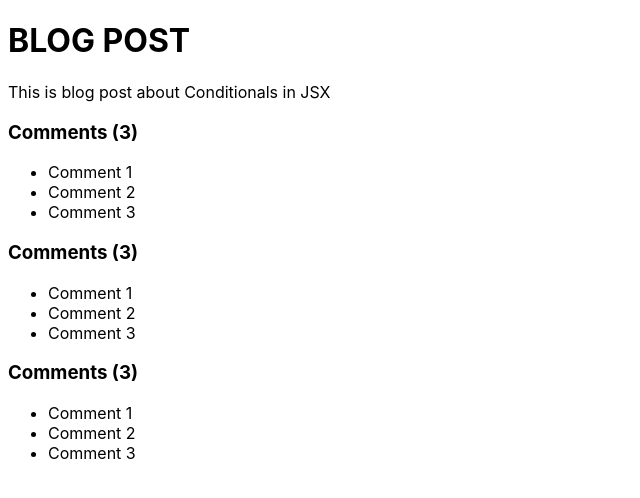
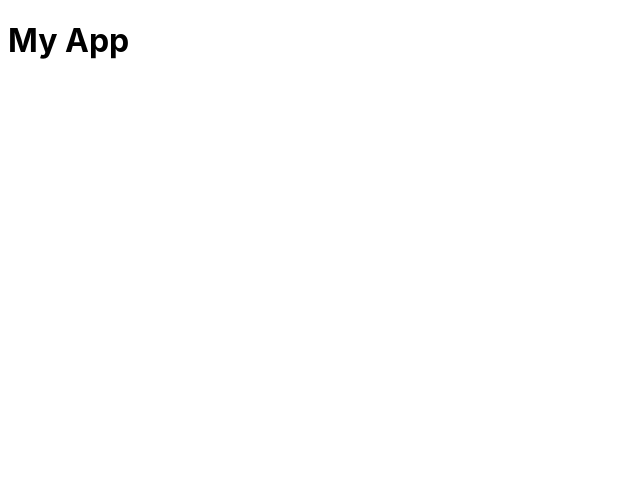
Before and after one commit to dpopkov/fe-projects, a React (Vite) app in the folder react-f-t-b/feedback-app/: page / in a window 1280 px wide. Shown: the top 498 px of the page, without its empty margins (0-640 px from the left). Built offline with nearby package versions, Linux system fonts and the light colour scheme.

Commit message:
react-f-t-b: feedback-app: clear App.jsx

```diff
--- a/react-f-t-b/feedback-app/src/App.jsx
+++ b/react-f-t-b/feedback-app/src/App.jsx
@@ -1,58 +1,9 @@
 // import './App.css'
 
 function App() {
-  const title = 'Blog Post';
-  const body = 'This is blog post about Conditionals in JSX';
-  const comments = [
-    { id: 1, text: 'Comment 1' },
-    { id: 2, text: 'Comment 2' },
-    { id: 3, text: 'Comment 3' },
-  ];
-  const loading = false;
-  const showComments = true;
-  const commentBlock = (
-    <div className="comments">
-      <h3>Comments ({comments.length})</h3>
-      <ul>
-        {comments.map((comment, index) => (
-          // Each child in a list should have a unique "key" prop:
-          <li key={index}>{comment.text}</li>
-        ))}
-      </ul>
-    </div>
-  );
-
-  if (loading) return <h1>Loading...</h1>;
-
   return (
     <div className="container">
-      <h1>{title.toUpperCase()}</h1>
-      <p>{body}</p>
-
-      {/*
-      ------------
-      No condition
-      ------------
-      */}
-      {commentBlock}
-
-      {/*
-      ----------------------
-      Using ternary operator
-      ----------------------
-      */}
-      {
-        showComments
-          ? commentBlock
-          : null /* Or you can use another output instead of null */
-      }
-
-      {/*
-      -----------------
-      Using && operator
-      -----------------
-      */}
-      {showComments && commentBlock}
+      <h1>My App</h1>
     </div>
   );
 }
```
